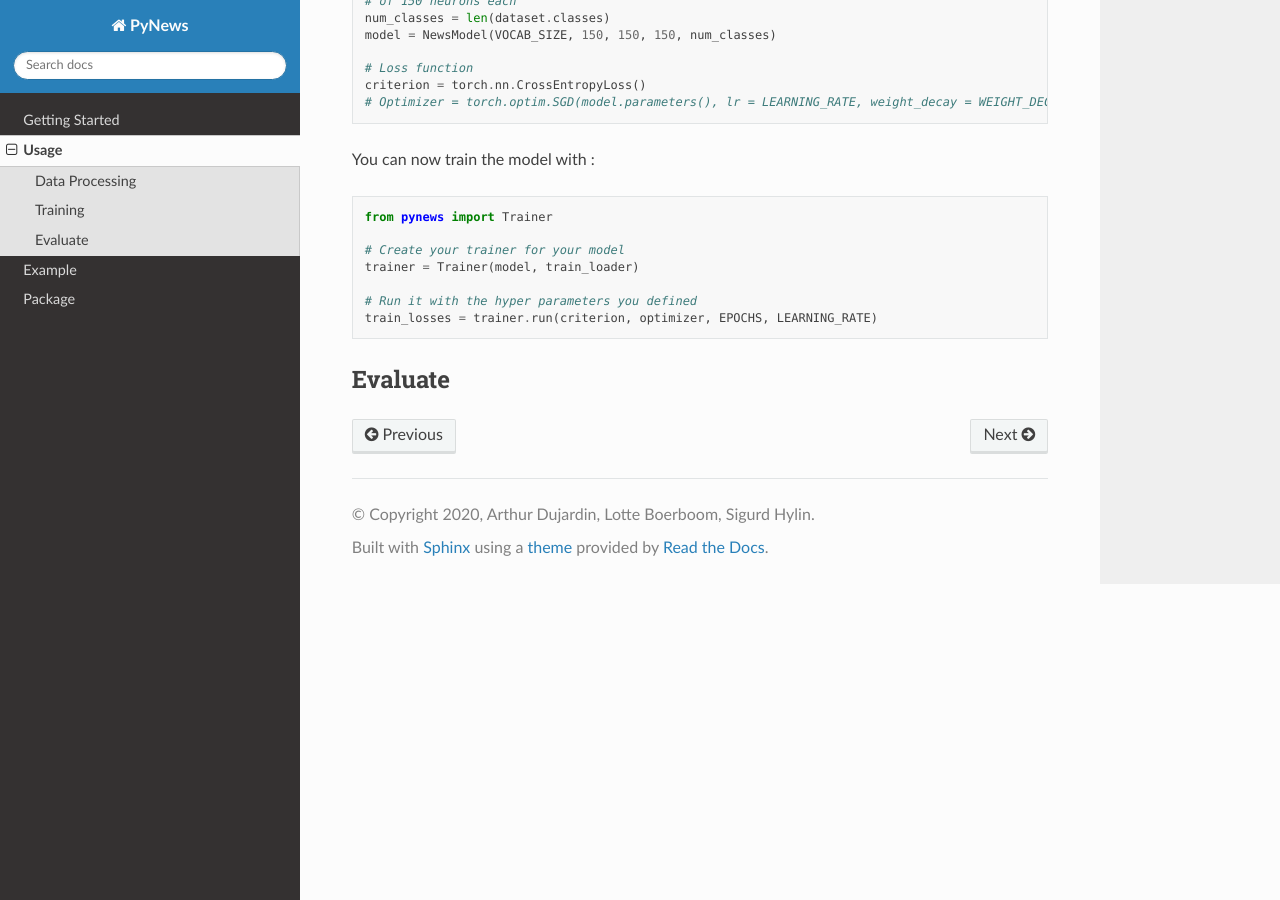
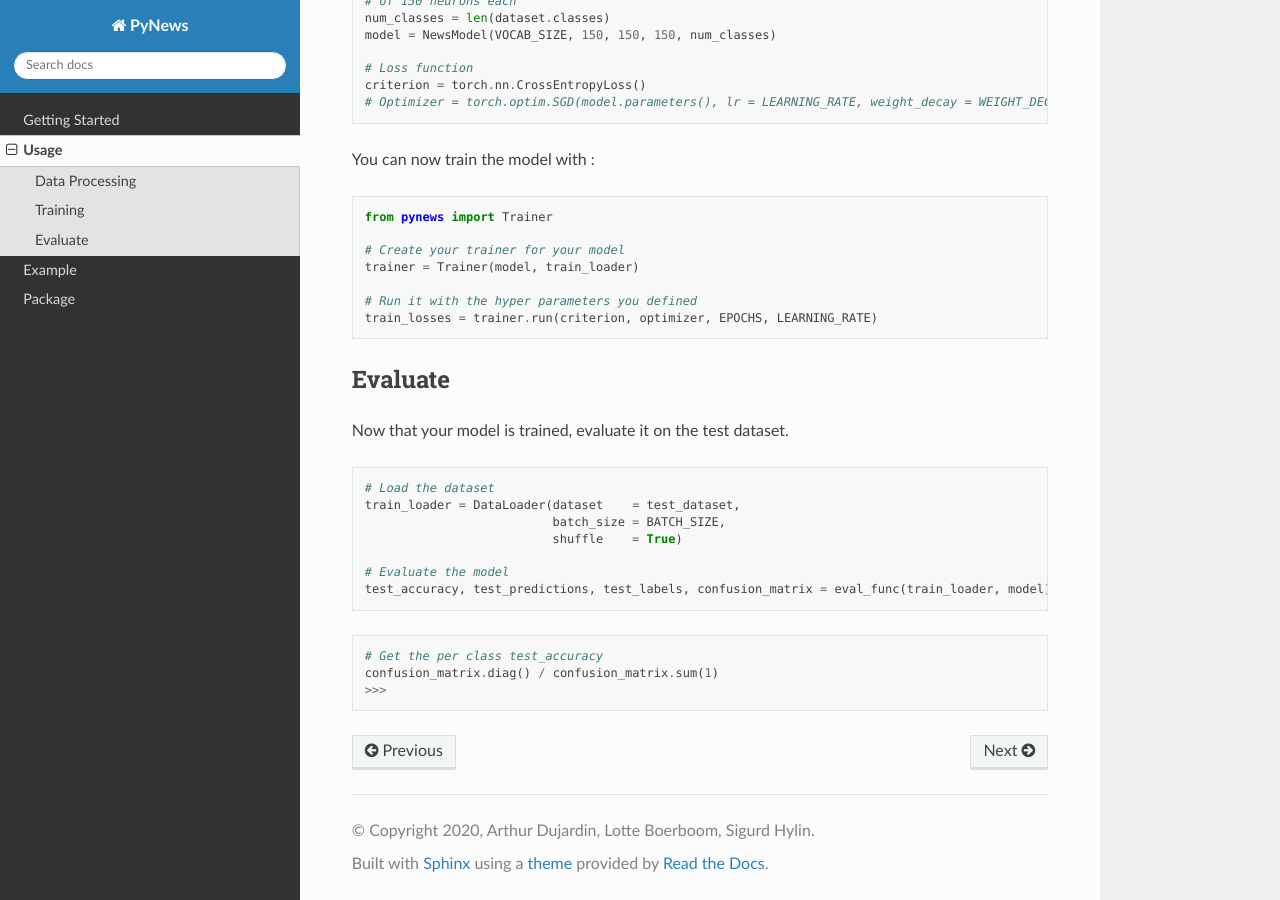
Before and after one commit to arthurdjn/pynews, a Sphinx documentation site: the page built from docs/pages/usage.rst, in a window 1280 px wide and 900 px high, scrolled down 2099 px. Built offline with Sphinx 7.4.7 and the Read the Docs theme 2.0.0, drawn with Linux system fonts in a browser that asks for light colours.

Commit message:
docs sphinx

```diff
--- a/docs/pages/usage.rst
+++ b/docs/pages/usage.rst
@@ -138,8 +138,25 @@ You can now train the model with :
 
 
 
+Evaluate
+========
+
+Now that your model is trained, evaluate it on the test dataset.
 
 
+.. code-block:: python
 
-Evaluate
-========
+    # Load the dataset
+    train_loader = DataLoader(dataset    = test_dataset,
+                              batch_size = BATCH_SIZE,
+                              shuffle    = True)
+
+    # Evaluate the model
+    test_accuracy, test_predictions, test_labels, confusion_matrix = eval_func(train_loader, model)
+
+
+.. code-block:: python
+
+    # Get the per class test_accuracy
+    confusion_matrix.diag() / confusion_matrix.sum(1)
+    >>>
```
Also changed, not shown: docs/pages/model.rst (+0 -12 lines).
